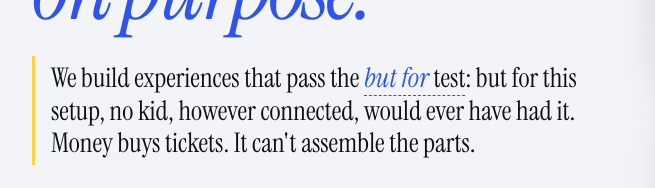
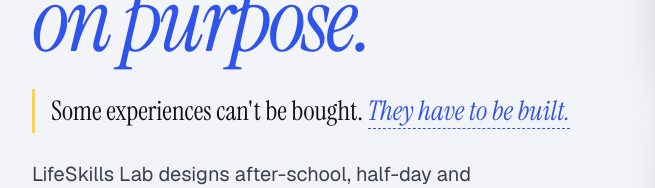
Before and after one commit to chaunceynartey/lifeskillslab-site, a plain HTML site: page index.html in a window 1280 px wide. Shown: the part 371-559 px from the top of the page, 0-655 px from the left. Drawn offline with nearby package versions, Linux system fonts and the light colour scheme.

Commit message:
Hero: simpler built-not-bought line (but-for stays in Our Standard)
Co-Authored-By: Claude Opus 5.5 <noreply@anthropic.com>
Claude-Session: https://claude.ai/code/session_01QyPfgjGnaDMbbTkk98giaX

```diff
--- a/index.html
+++ b/index.html
@@ -178,7 +178,7 @@ h1,h2,h3{text-wrap:balance}
       <div class="h2copy">
         <span class="kicker">Durable Skills · Program Design · Expert Talent</span>
         <h1 style="margin: 0; font-family: 'Instrument Serif', Georgia, serif; font-weight: 400; font-size: clamp(56px, 7vw, 112px); line-height: 0.92; letter-spacing: -0.035em"><span style="white-space:nowrap">Off hours,</span><br><span style="font-style: italic; color: #2f54eb">on purpose.</span></h1>
-        <p class="bfh">We build experiences that pass the <a href="#standard"><i>but for</i> test</a>: but for this setup, no kid, however connected, would ever have had it. Money buys tickets. It can't assemble the parts.</p>
+        <p class="bfh">Some experiences can't be bought. <a href="#standard"><i>They have to be built.</i></a></p>
         <p style="margin: 0; font-size: 20px; color: #3b404a; max-width: 500px">LifeSkills Lab designs after-school, half-day and break-week experiences for Long Island schools and programs, led by Catalysts: the experts who teach them.</p>
         <div style="display: flex; flex-wrap: wrap; gap: 12px">
           <a href="#contact" class="pbtn">Start a Conversation</a>
```
